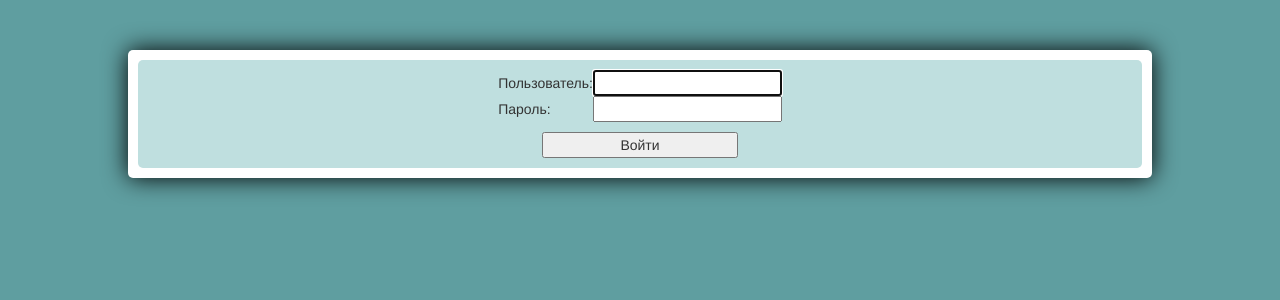
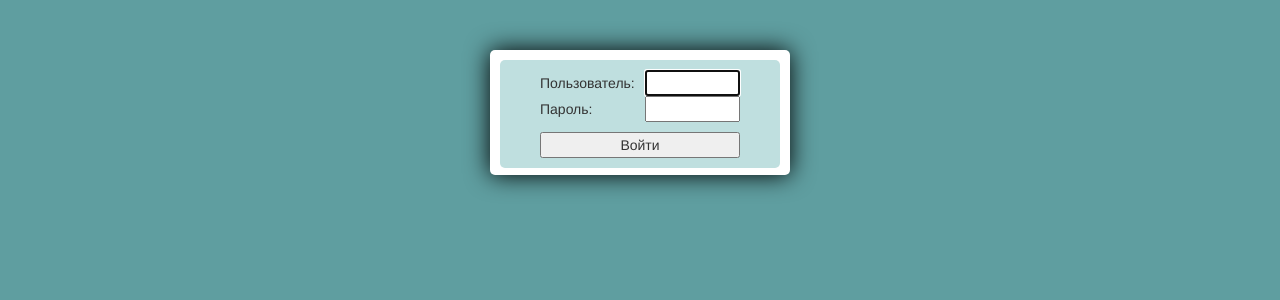
Before and after one commit to cpuloader/blogbs, a Django app: page /accounts/login/ in a window 1280 px wide. Shown: the part 52-352 px from the top of the page. Run offline with Django 3.2, Linux system fonts and the light colour scheme; parts of the project's set-up code (start-up, migrations or seed data) failed here and were passed over; some libraries are stand-ins or nearby versions.

Commit message:
login css improved

```diff
--- a/blog/models.py
+++ b/blog/models.py
@@ -15,5 +15,4 @@ class Post(models.Model):
         return self.title
 
     def get_absolute_url(self):
-        #return "/blog/%i/" % self.id
         return reverse("post_detail", kwargs = {"pk": self.pk})
--- a/blog/static/css/blog.css
+++ b/blog/static/css/blog.css
@@ -47,7 +47,7 @@ body {
     width: 100%;
 }
 #id_username, #id_password {
-    width: auto;
+    width: 100%;
 }
 
 .blogpost {
@@ -68,9 +68,8 @@ body {
 }
 
 .loginform {
-    position:relative;
-    width:80%;
-    height:50%;
+    width:300px;
+    height:125px;
     padding:10px 10px 10px 10px;
     margin:auto;
     margin-top:50px;
@@ -86,9 +85,8 @@ body {
 }
 
 .logintable {
-    width:auto;
+    width:200px;
     margin:auto;
-    padding-top:10px;
 }
 
 .submit-button {
@@ -97,9 +95,9 @@ body {
 }
 
 .submit-button-inner {
-    width:20%;
+    width:200px;
 }
 
-.logininput {
+/*.logininput {
     width:auto;
-}
+} */
--- a/blog/templates/registration/login.html
+++ b/blog/templates/registration/login.html
@@ -11,11 +11,11 @@
     {% csrf_token %}
     <table class="logintable">
     <tr>
-        <td>Пользователь:</td>
+        <td style="padding-right:10px;">Пользователь:</td>
         <td class="logininput">{{ form.username }}</td>
     </tr>
     <tr>
-        <td>Пароль:</td>
+        <td style="padding-right:10px;">Пароль:</td>
         <td class="logininput">{{ form.password }}</td>
     </tr>
     </table>
```
Also changed, not shown: 1 other file.
